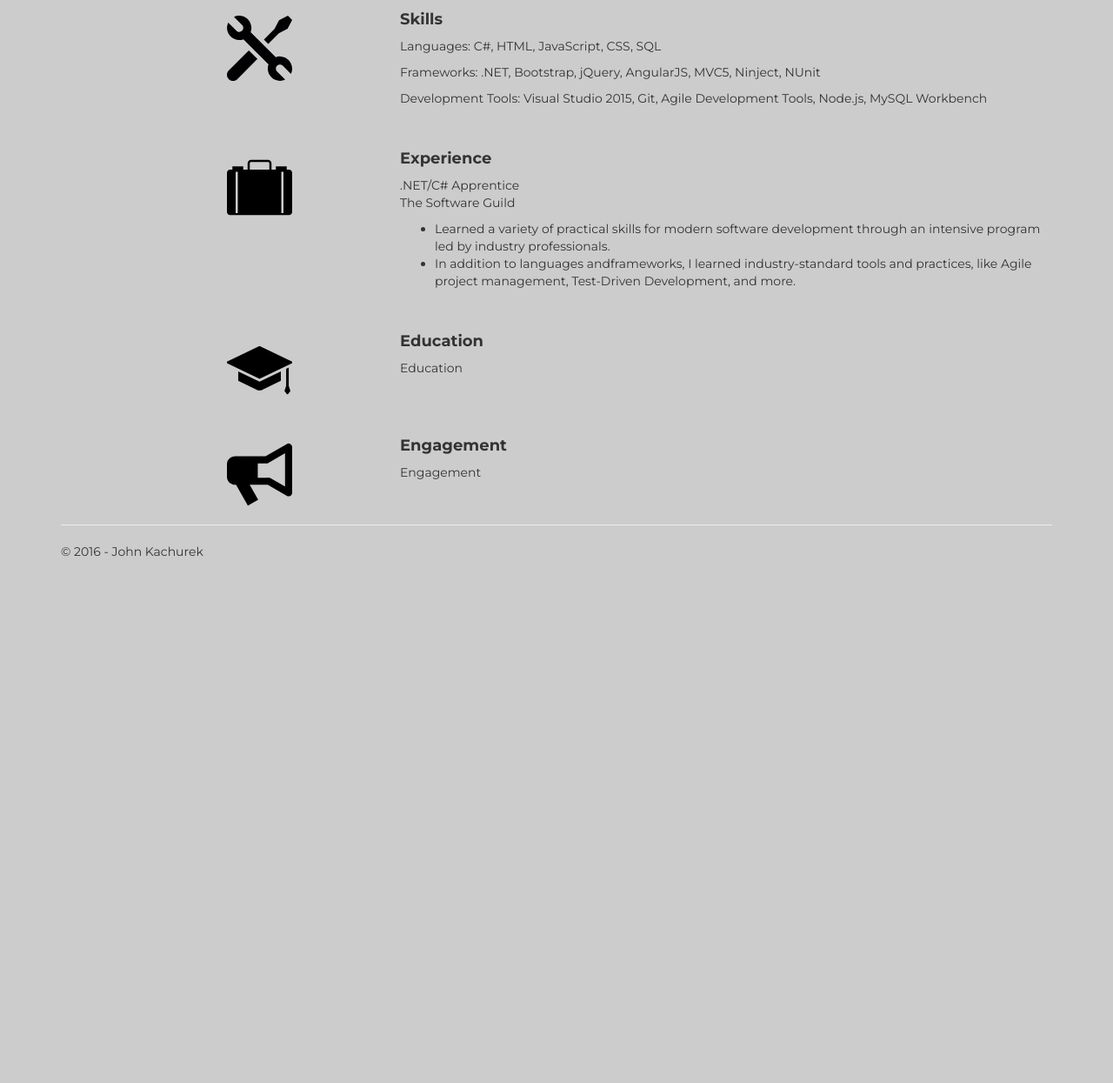
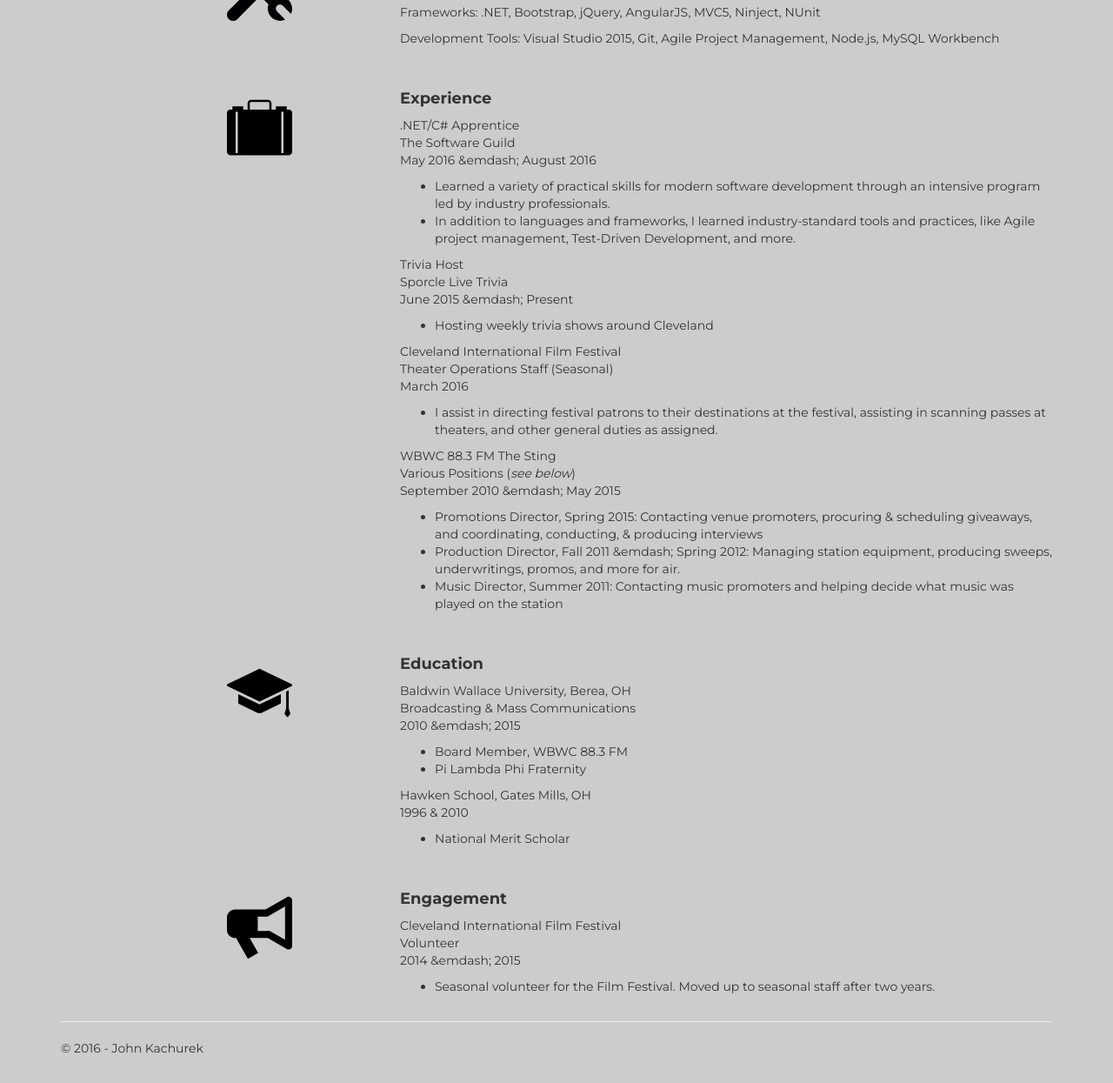
Before and after one commit to jkachurek/jkachurek.github.io, a plain HTML site: page index.html in a window 1280 px wide. Shown: the part 561-1806 px from the top of the page at 87% size. Before the commit the page ends 1235 px from the top, so only its background shows below. Drawn offline with Linux system fonts and the light colour scheme.

Commit message:
General Updates

```diff
--- a/index.html
+++ b/index.html
@@ -10,7 +10,7 @@
     <link href="https://fonts.googleapis.com/css?family=Bungee|Bungee+Shade|Montserrat:700,400|Roboto|Roboto+Slab" rel="stylesheet">
     <script src="/scripts/modernizr-2.6.2.js"></script>
 </head>
-<body>
+<body data-vide-bg="/Content/video/snowbg2">
     <div class="container">
       <header>
         <div class="row">
@@ -49,8 +49,7 @@
                 <a href="Projects.html" class="btn btn-primary">Projects</a>
             </div-->
             <div class="col-xs-6 col-sm-2">
-                @* todo: link to a pdf of my resume, without any specific contact info *@
-                <a href="" class="btn btn-primary">Download Resume</a>
+                <a href="/Content/media/KachurekResume.pdf" class="btn btn-primary">Download Resume</a>
             </div>
         </div>
       </nav>
@@ -64,7 +63,7 @@
                     <h4 class="font-montserrat-bold">Skills</h4>
                     <p>Languages: C#, HTML, JavaScript, CSS, SQL</p>
                     <p>Frameworks: .NET, Bootstrap, jQuery, AngularJS, MVC5, Ninject, NUnit</p>
-                    <p>Development Tools: Visual Studio 2015, Git, Agile Development Tools, Node.js, MySQL Workbench</p>
+                    <p>Development Tools: Visual Studio 2015, Git, Agile Project Management, Node.js, MySQL Workbench</p>
                 </div>
             </div>
             <div class="div-spacing"></div>
@@ -75,16 +74,62 @@
                 </div>
                 <div class="col-xs-8">
                     <h4 class="font-montserrat-bold">Experience</h4>
-                    <p>.NET/C# Apprentice<br />The Software Guild</p>
+                    <p>
+                      .NET/C# Apprentice<br />
+                      The Software Guild<br />
+                      May 2016 &emdash; August 2016
+                    </p>
                     <ul>
                         <li>
                             Learned a variety of practical skills for modern software development through
                             an intensive program led by industry professionals.
                         </li>
                         <li>
-                            In addition to languages andframeworks, I learned industry-standard tools and
+                            In addition to languages and frameworks, I learned industry-standard tools and
                             practices, like Agile project management, Test-Driven Development, and more.
                         </li>
+                    </ul>
+                    <p>
+                      Trivia Host<br />
+                      Sporcle Live Trivia<br />
+                      June 2015 &emdash; Present
+                    </p>
+                    <ul>
+                        <li>
+                            Hosting weekly trivia shows around Cleveland
+                        </li>
+                    </ul>
+                    <p>
+                      Cleveland International Film Festival<br />
+                      Theater Operations Staff (Seasonal)<br />
+                      March 2016
+                    </p>
+                    <ul>
+                      <li>
+                        I assist in directing festival patrons to their destinations
+                        at the festival, assisting in scanning passes at theaters,
+                        and other general duties as assigned.
+                      </li>
+                    </ul>
+                    <p>
+                      WBWC 88.3 FM The Sting<br />
+                      Various Positions (<i>see below</i>)<br />
+                      September 2010 &emdash; May 2015
+                    </p>
+                    <ul>
+                      <li>
+                        Promotions Director, Spring 2015: Contacting venue promoters, procuring
+                        &amp; scheduling giveaways, and coordinating, conducting, &amp;
+                        producing interviews
+                      </li>
+                      <li>
+                        Production Director, Fall 2011 &emdash; Spring 2012: Managing station
+                        equipment, producing sweeps, underwritings, promos, and more for air.
+                      </li>
+                      <li>
+                        Music Director, Summer 2011: Contacting music promoters and helping decide
+                        what music was played on the station
+                      </li>
                     </ul>
                 </div>
             </div>
@@ -96,7 +141,22 @@
                 </div>
                 <div class="col-xs-8">
                     <h4 class="font-montserrat-bold">Education</h4>
-                    <p>Education</p>
+                    <p>
+                      Baldwin Wallace University, Berea, OH<br />
+                      Broadcasting &amp; Mass Communications<br />
+                      2010 &emdash; 2015
+                    </p>
+                    <ul>
+                      <li>Board Member, WBWC 88.3 FM</li>
+                      <li>Pi Lambda Phi Fraternity</li>
+                    </ul>
+                    <p>
+                      Hawken School, Gates Mills, OH<br />
+                      1996 &amp; 2010
+                    </p>
+                    <ul>
+                      <li>National Merit Scholar</li>
+                    </ul>
                 </div>
             </div>
             <div class="div-spacing"></div>
@@ -107,11 +167,18 @@
                 </div>
                 <div class="col-xs-8">
                     <h4 class="font-montserrat-bold">Engagement</h4>
-                    <p>Engagement</p>
+                    <p>
+                      Cleveland International Film Festival<br />
+                      Volunteer<br/>
+                      2014 &emdash; 2015
+                    </p>
+                    <ul>
+                      <li>
+                        Seasonal volunteer for the Film Festival. Moved up to seasonal staff after two years.
+                      </li>
+                    </ul>
                 </div>
             </div>
-
-
         <hr />
         <footer>
             <p>&copy; 2016 - John Kachurek</p>
@@ -121,6 +188,7 @@
     <script src="/scripts/bootstrap.min.js"></script>
     <script src="/scripts/waves.min.js"></script>
     <script src="/scripts/app/app-waves.js"></script>
+    <script src="/scripts/jquery.vide.min.js"></script>
     <script src="/scripts/jquery.fittext.js"></script>
     <script type="text/javascript">
       $('#nameTitle').fitText(0.9);
```
Also changed, not shown: 1 other file.
